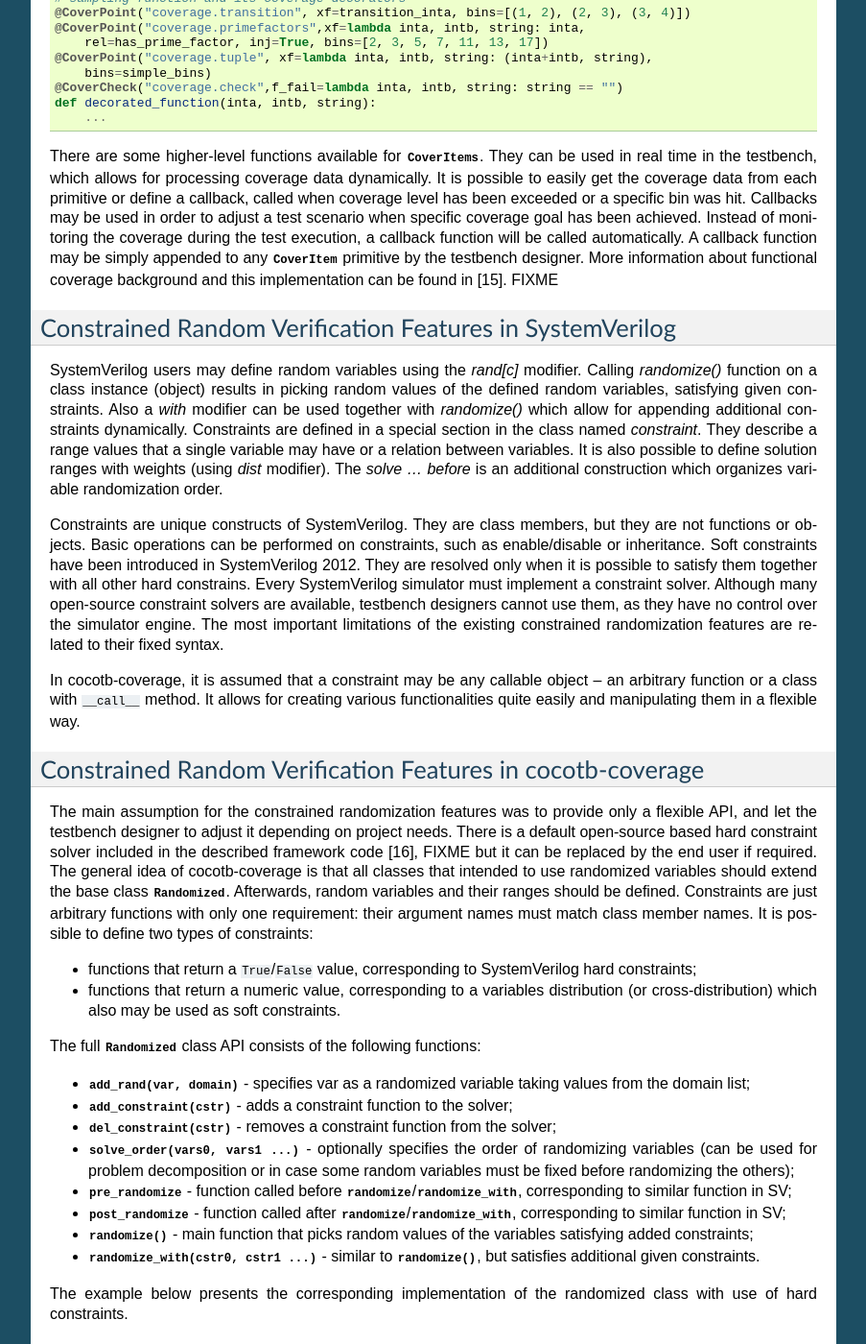
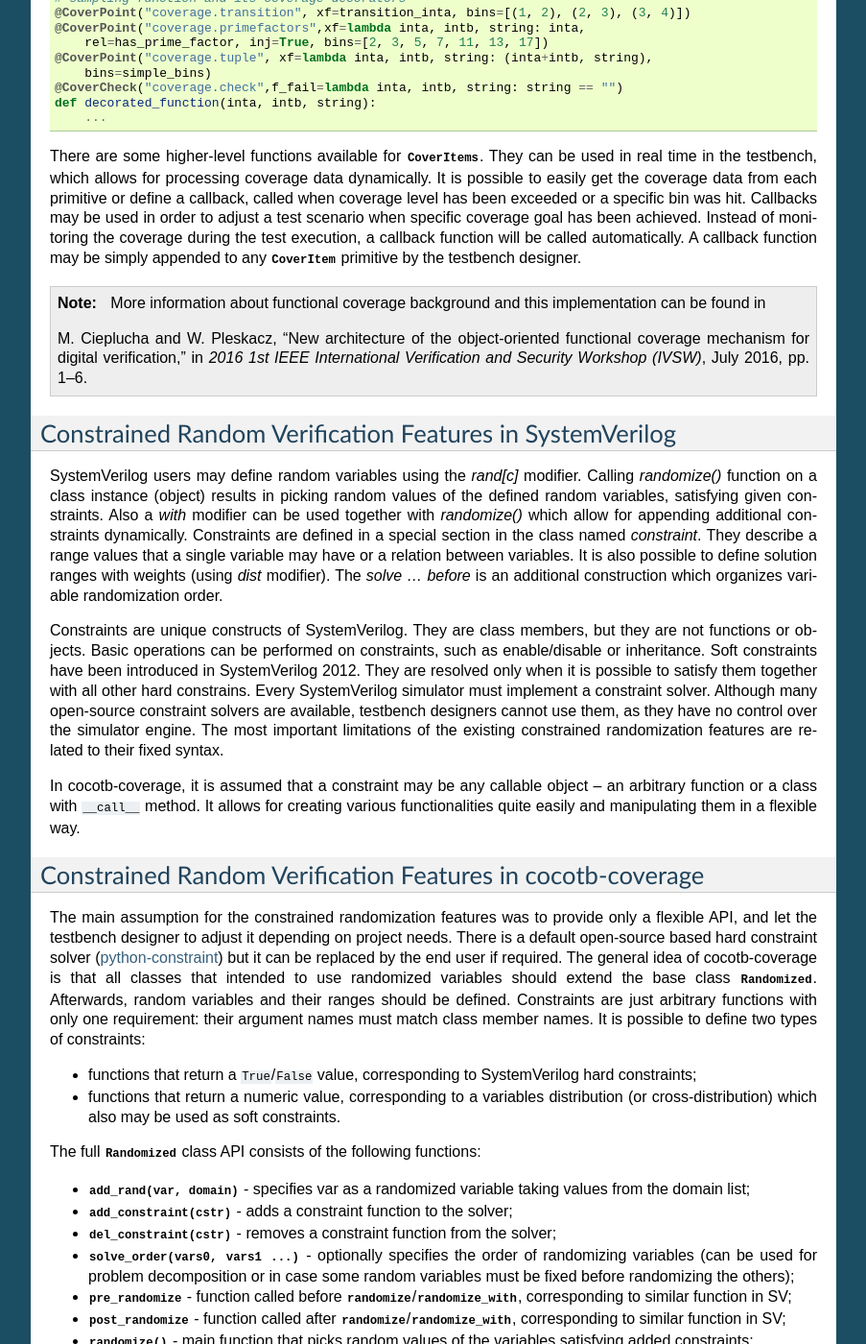
Before and after one commit to mciepluc/cocotb-coverage, a Sphinx documentation site: the page built from documentation/source/introduction.rst, in a window 1280 px wide and 1400 px high, scrolled down 2915 px. Shown: the whole window at 96% size, without its empty margins (198-1101 px from the left). Built offline with Sphinx 7.4.7, drawn with Linux system fonts in a browser that asks for light colours; formulas are drawn with MathJax 3; some of the changed text lies outside the part shown.

Commit message:
Remove FIXMEs from Introduction

```diff
--- a/documentation/source/introduction.rst
+++ b/documentation/source/introduction.rst
@@ -195,7 +195,13 @@
 Instead of monitoring the coverage during the test execution,
 a callback function will be called automatically.
 A callback function may be simply appended to any `CoverItem` primitive by the testbench designer.
-More information about functional coverage background and this implementation can be found in [15]. FIXME
+
+.. note::
+   More information about functional coverage background and this implementation can be found in
+
+   M. Cieplucha and W. Pleskacz,
+   "New architecture of the object-oriented functional coverage mechanism for digital verification,"
+   in *2016 1st IEEE International Verification and Security Workshop (IVSW)*, July 2016, pp. 1–6.
 
 Constrained Random Verification Features in SystemVerilog
 =========================================================
@@ -230,7 +236,8 @@
 
 The main assumption for the constrained randomization features was to provide only a flexible API,
 and let the testbench designer to adjust it depending on project needs.
-There is a default open-source based hard constraint solver included in the described framework code [16], FIXME
+There is a default open-source based hard constraint solver
+(`python-constraint <https://github.com/python-constraint/python-constraint>`_)
 but it can be replaced by the end user if required.
 The general idea of cocotb-coverage is that all classes that intended
 to use randomized variables should extend the base class `Randomized`.
@@ -309,7 +316,7 @@
                   )
                   self.add_constraint(lambda pld: pld % 2 == 0)
 
-A more complex example is presented below. The class *TripleInt* contains three unsigned integer members,
+A more complex example is presented below. The class ``TripleInt`` contains three unsigned integer members,
 *y* and *z* are randomized.
 The first defined constraint combines all variables (random and non-random).
 The second constraint defines a triangular distribution for variable *z*.
@@ -359,7 +366,6 @@
 The loop checks the coverage level and sends the randomized transaction to the DUT satisfying a given constraint.
 To speed up the verification closure the constraint prevents the random data
 (that has already been covered) from being generated again.
-This corresponds to the coverage-directed test generation approach discussed in Sec. II.  FIXME
 
 .. code-block:: python
 
```
